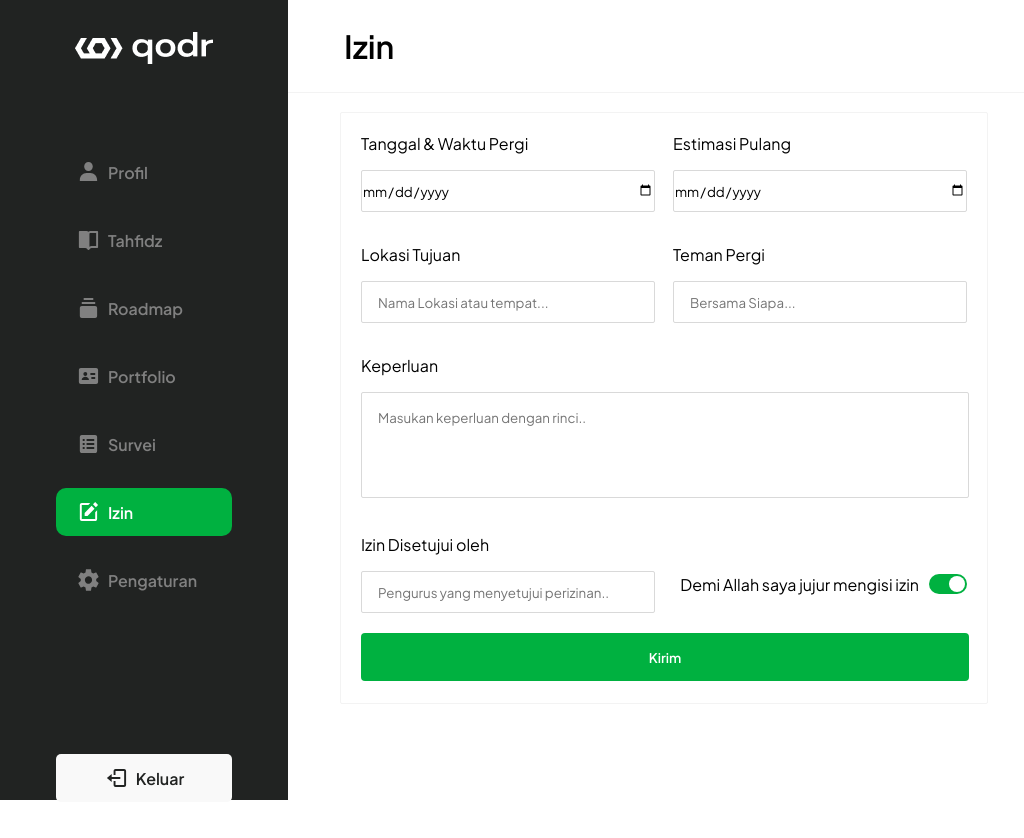
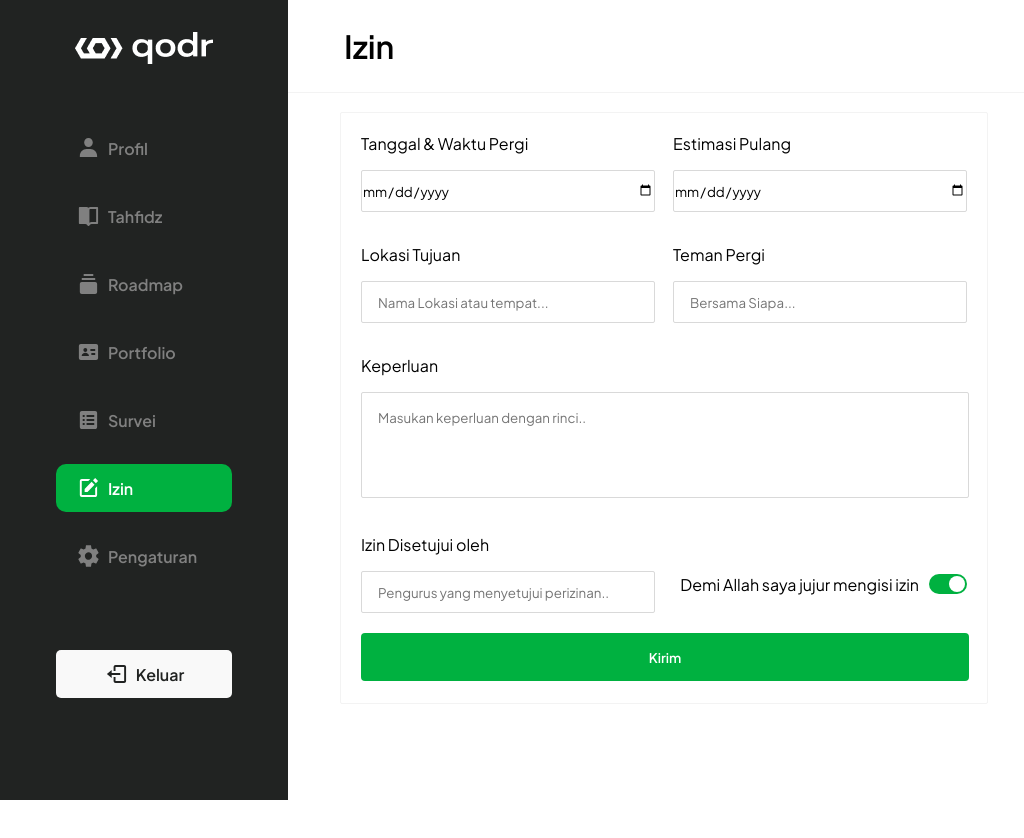
Before and after one commit to fadhlanarrizal/qodrApp, a plain HTML site: page index.html in a window 1024 px wide. Shown: the top 838 px of the page. Drawn offline with Linux system fonts and the light colour scheme.

Commit message:
perbaruan

```diff
--- a/style.scss
+++ b/style.scss
@@ -354,12 +354,13 @@ main {
     }
 }
 
-@media screen and (min-width: 1024px) {
+@media screen and (max-width: 1024px) {
     .sidebar{
         .navbar-menu{
+            margin-top: 40px;
             height: 100vh;
             .logout{
-                margin-top: 150px;
+                margin-top: 70px;
             }
         }
     }
```
Also changed, not shown: style.css, 1 other file.
